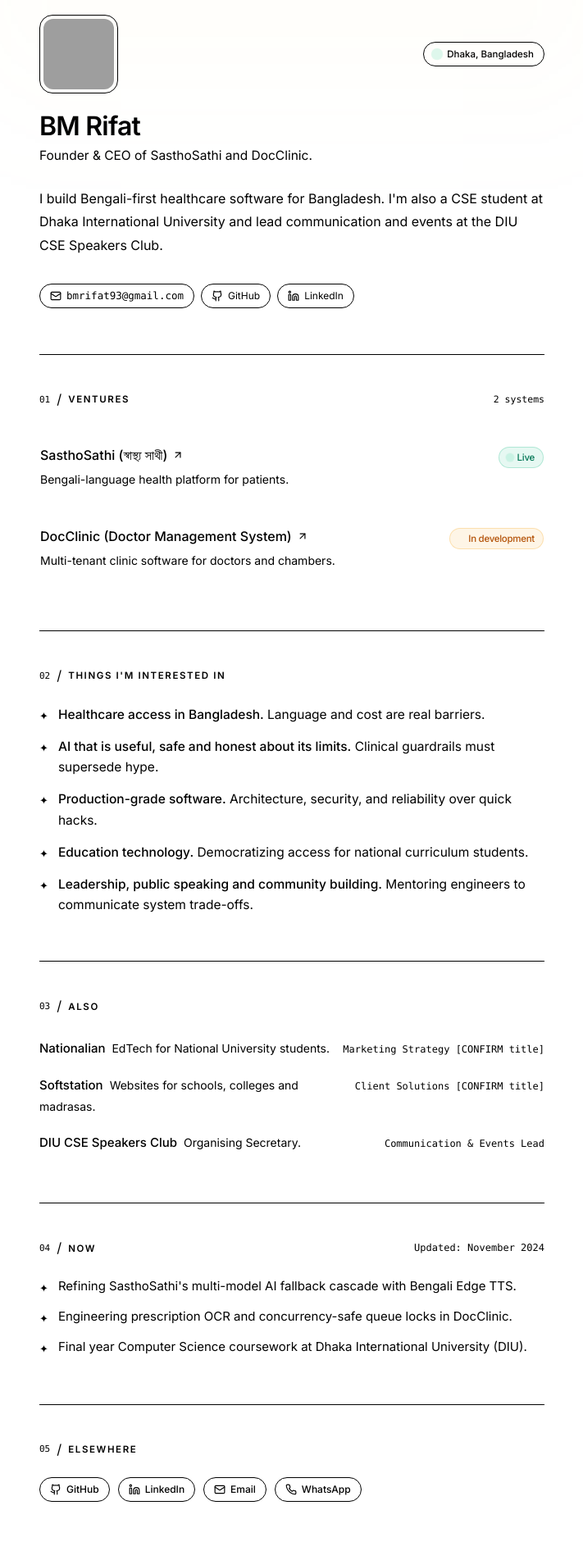
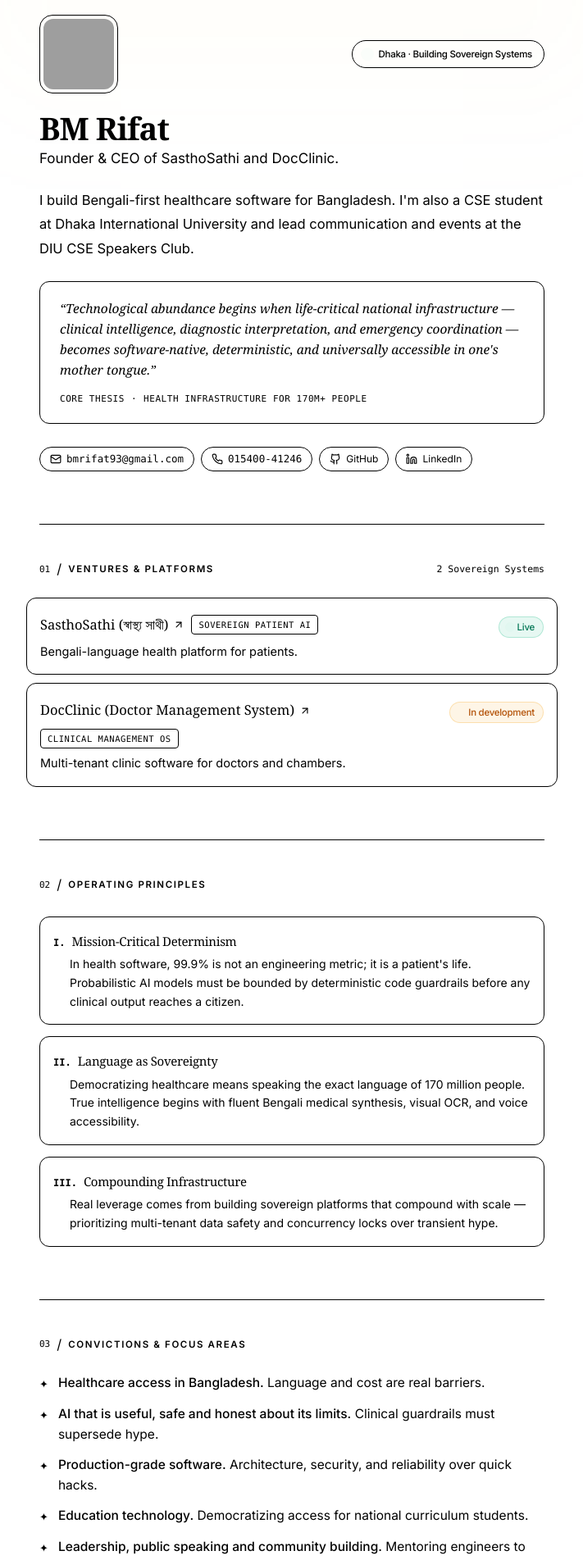
Before and after one commit to bmrifat/Bm_Rifat, a Next.js app: page /en in a window 1280 px wide. Shown: the part 80-1983 px from the top of the page at 82% size, without its empty margins (284-995 px from the left). Built offline with nearby package versions, Linux system fonts and the light colour scheme; grey boxes are pictures that could not be loaded.

Commit message:
feat: elevate founder presence with visionary thesis, operating principles, and sovereign platform architecture

```diff
--- a/src/app/[locale]/page.tsx
+++ b/src/app/[locale]/page.tsx
@@ -10,9 +10,9 @@ import {
   Mail,
   Github,
   Linkedin,
-  MapPin,
-  Sparkles,
   Phone,
+  ShieldCheck,
+  Cpu,
 } from "@/components/ui/Icons";
 
 export default async function HomePage({
@@ -26,13 +26,14 @@ export default async function HomePage({
   const loc = isBn ? "bn" : "en";
 
   return (
-    <div className="space-y-12 sm:space-y-14 pb-12">
-      {/* 1. HERO & BIO */}
+    <div className="space-y-12 sm:space-y-16 pb-16">
+      {/* 1. HERO & VISION */}
       <section className="space-y-6">
-        {/* Avatar & Availability Badge */}
-        <div className="flex items-center justify-between">
+        {/* Top bar: Portrait & Executive Operational Beacon */}
+        <div className="flex items-center justify-between gap-4">
           <div className="relative group">
-            <div className="w-20 h-20 sm:w-24 sm:h-24 rounded-2xl bg-gradient-to-br from-surface via-surface-subtle to-surface border border-border p-1 shadow-soft flex items-center justify-center transition-transform group-hover:scale-[1.02] overflow-hidden">
+            {/* Fine bezel frame with heirloom gold shimmer */}
+            <div className="w-20 h-20 sm:w-24 sm:h-24 rounded-2xl bg-gradient-to-br from-surface via-surface-subtle to-surface border border-gold/30 p-1 shadow-soft transition-transform group-hover:scale-[1.02] overflow-hidden relative">
               <Image
                 src={profile.avatar || "/rifat.jpg"}
                 alt={profile.name}
@@ -44,40 +45,65 @@ export default async function HomePage({
             </div>
           </div>
 
-          <div className="inline-flex items-center gap-2 px-3 py-1 rounded-full text-[12px] bg-surface border border-border/80 text-muted shadow-soft">
+          <div className="inline-flex items-center gap-2.5 px-3.5 py-1.5 rounded-full text-[11.5px] bg-surface/90 border border-border/90 text-muted shadow-soft">
             <span className="relative flex h-2 w-2">
               <span className="animate-ping absolute inline-flex h-full w-full rounded-full bg-emerald-400 opacity-75" />
               <span className="relative inline-flex rounded-full h-2 w-2 bg-live" />
             </span>
-            <span className="text-text font-medium text-[11.5px]">
-              {isBn ? "ঢাকা, বাংলাদেশ" : "Dhaka, Bangladesh"}
+            <span className="text-text font-medium text-[11.5px] tracking-tight">
+              {isBn ? "ঢাকা · সক্রিয় আর্কিটেকচার ও উদ্ভাবন" : "Dhaka · Building Sovereign Systems"}
             </span>
           </div>
         </div>
 
         {/* Identity Headings */}
-        <div className="space-y-1.5">
-          <h1 className="text-2xl sm:text-[32px] font-semibold text-text tracking-tight">
+        <div className="space-y-2">
+          <div className="flex items-center gap-2">
+            <h1 className="text-3xl sm:text-[38px] font-semibold text-text tracking-tight font-serif">
               {profile.name}
             </h1>
-          <p className="text-[15.5px] text-muted font-normal">
+          </div>
+          <p className="text-[16px] sm:text-[17px] text-muted font-normal leading-snug">
             {profile.tagline[loc]}
           </p>
         </div>
 
-        {/* Bio */}
-        <p className="text-[16px] text-text leading-[1.8] max-w-prose">
+        {/* Executive Bio */}
+        <p className="text-[16px] sm:text-[16.5px] text-text leading-[1.8] max-w-prose">
           {profile.bio[loc]}
         </p>
 
-        {/* Quick Presence Badges */}
-        <div className="pt-2 flex flex-wrap items-center gap-2 text-xs">
+        {/* Founder Thesis / Core Manifesto Box */}
+        {profile.thesis && (
+          <div className="p-4 sm:p-5 rounded-xl bg-surface/80 border border-border/80 shadow-soft relative overflow-hidden">
+            <div className="absolute top-0 left-0 bottom-0 w-1 bg-gradient-to-b from-gold via-accent to-gold" />
+            <p className="text-[14.5px] sm:text-[15.5px] text-text/90 italic font-serif leading-relaxed pl-1">
+              &ldquo;{profile.thesis[loc]}&rdquo;
+            </p>
+            <div className="mt-3 flex items-center gap-2 text-[11px] uppercase font-mono tracking-wider text-muted/80 pl-1">
+              <span className="text-gold font-medium">Core Thesis</span>
+              <span>·</span>
+              <span>Health Infrastructure for 170M+ People</span>
+            </div>
+          </div>
+        )}
+
+        {/* Quick Presence & Direct Connection */}
+        <div className="pt-1 flex flex-wrap items-center gap-2 text-xs">
           <a
             href={`mailto:${profile.email}`}
             className="inline-flex items-center gap-1.5 px-3 py-1.5 rounded-full bg-surface border border-border/80 text-text hover:border-accent hover:text-accent shadow-soft transition-all"
           >
             <Mail className="w-3.5 h-3.5 text-muted/70" />
             <span className="font-mono text-[12.5px]">{profile.email}</span>
+          </a>
+
+          <a
+            href={`tel:${profile.phone}`}
+            className="inline-flex items-center gap-1.5 px-3 py-1.5 rounded-full bg-surface border border-border/80 text-text hover:border-accent hover:text-accent shadow-soft transition-all"
+          >
+            <Phone className="w-3.5 h-3.5 text-muted/70" />
+            <span className="font-mono text-[12.5px]">{profile.displayPhone}</span>
           </a>
 
           <a
@@ -102,37 +128,47 @@ export default async function HomePage({
         </div>
       </section>
 
-      {/* 2. VENTURES SECTION */}
+      {/* 2. VENTURES (SOVEREIGN PLATFORMS) */}
       <section className="space-y-4 pt-10 border-t border-border/70">
         <div className="flex items-center justify-between pb-1">
           <div className="flex items-center gap-2">
             <span className="font-mono text-[11px] text-muted/60">01</span>
             <span className="text-border">/</span>
             <h2 className="text-[11.5px] uppercase tracking-[0.14em] text-muted/90 font-semibold">
-              {isBn ? "উদ্যোগসমূহ" : "Ventures"}
+              {isBn ? "উদ্যোগ ও প্ল্যাটফর্মসমূহ" : "Ventures & Platforms"}
             </h2>
           </div>
           <span className="text-[11.5px] text-muted/60 font-mono">
-            {ventures.length} {isBn ? "টি উদ্যোগ" : "systems"}
+            {ventures.length} {isBn ? "টি অবকাঠামো প্ল্যাটফর্ম" : "Sovereign Systems"}
           </span>
         </div>
 
-        <div className="space-y-2">
+        <div className="space-y-2.5">
           {ventures.map((venture) => (
             <div
               key={venture.slug}
-              className="group relative -mx-3 sm:-mx-4 p-3.5 sm:p-4 rounded-xl hover:bg-surface/90 hover:shadow-soft border border-transparent hover:border-border/70 transition-all duration-200"
+              className="group relative -mx-3 sm:-mx-4 p-4 sm:p-4.5 rounded-xl bg-surface/50 hover:bg-surface hover:shadow-soft border border-border/60 hover:border-border transition-all duration-200"
             >
               <div className="flex flex-col sm:flex-row sm:items-baseline sm:justify-between gap-1.5 sm:gap-4">
-                <div className="space-y-1">
+                <div className="space-y-1.5">
+                  <div className="flex items-center gap-2 flex-wrap">
                     <Link
                       href={`/ventures/${venture.slug}`}
-                    className="font-medium text-[16px] text-text group-hover:text-accent transition-colors inline-flex items-center gap-1.5"
+                      className="font-medium text-[16.5px] text-text group-hover:text-accent transition-colors inline-flex items-center gap-1.5"
                     >
-                    <span>{venture.name[loc]}</span>
+                      <span className="font-serif">{venture.name[loc]}</span>
                       <ArrowUpRight className="w-3.5 h-3.5 text-muted/40 group-hover:text-accent group-hover:translate-x-0.5 group-hover:-translate-y-0.5 transition-all" />
                     </Link>
-                  <p className="text-muted text-[14px] leading-relaxed">
+
+                    {/* Architecture tag */}
+                    <span className="text-[10.5px] font-mono uppercase tracking-wider text-muted/70 bg-surface-subtle px-2 py-0.5 rounded border border-border/60">
+                      {venture.slug === "sasthosathi"
+                        ? "Sovereign Patient AI"
+                        : "Clinical Management OS"}
+                    </span>
+                  </div>
+
+                  <p className="text-muted text-[14.5px] leading-relaxed">
                     {venture.tagline[loc]}
                   </p>
                 </div>
@@ -146,17 +182,51 @@ export default async function HomePage({
         </div>
       </section>
 
-      {/* 3. THINGS I'M INTERESTED IN */}
+      {/* 3. OPERATING PRINCIPLES (THE FOUNDER'S PHILOSOPHY) */}
+      {profile.operatingPrinciples && (
         <section className="space-y-4 pt-10 border-t border-border/70">
           <div className="flex items-center gap-2 pb-1">
             <span className="font-mono text-[11px] text-muted/60">02</span>
             <span className="text-border">/</span>
             <h2 className="text-[11.5px] uppercase tracking-[0.14em] text-muted/90 font-semibold">
-            {isBn ? "আগ্রহের বিষয়সমূহ" : "Things I'm interested in"}
+              {isBn ? "কাজের দর্শন ও মূলনীতি" : "Operating Principles"}
             </h2>
           </div>
 
-        <ul className="space-y-3.5 text-[15.5px] text-text leading-relaxed">
+          <div className="space-y-3.5 pt-1">
+            {profile.operatingPrinciples.map((item, idx) => (
+              <div
+                key={idx}
+                className="p-3.5 sm:p-4 rounded-xl bg-surface/40 border border-border/60 hover:bg-surface hover:border-border/80 transition-colors space-y-1"
+              >
+                <div className="flex items-baseline gap-2">
+                  <span className="font-mono text-[12px] text-gold font-bold">
+                    {item.num}.
+                  </span>
+                  <h3 className="font-serif font-medium text-[15px] text-text">
+                    {item.title[loc]}
+                  </h3>
+                </div>
+                <p className="text-[14px] text-muted leading-relaxed pl-5">
+                  {item.desc[loc]}
+                </p>
+              </div>
+            ))}
+          </div>
+        </section>
+      )}
+
+      {/* 4. CONVICTIONS & INTERESTS */}
+      <section className="space-y-4 pt-10 border-t border-border/70">
+        <div className="flex items-center gap-2 pb-1">
+          <span className="font-mono text-[11px] text-muted/60">03</span>
+          <span className="text-border">/</span>
+          <h2 className="text-[11.5px] uppercase tracking-[0.14em] text-muted/90 font-semibold">
+            {isBn ? "দূরদর্শিতা ও আগ্রহের বিষয়" : "Convictions & Focus Areas"}
+          </h2>
+        </div>
+
+        <ul className="space-y-3 text-[15px] sm:text-[15.5px] text-text leading-relaxed">
           {profile.interests.map((item, idx) => (
             <li key={idx} className="flex items-start gap-3">
               <span className="text-accent/60 select-none text-[13px] mt-1 shrink-0">✦</span>
@@ -169,21 +239,21 @@ export default async function HomePage({
         </ul>
       </section>
 
-      {/* 4. ALSO (OTHER ACTIVITIES) */}
+      {/* 5. ALSO (INSTITUTIONAL ROLES & VENTURES) */}
       <section className="space-y-4 pt-10 border-t border-border/70">
         <div className="flex items-center gap-2 pb-1">
-          <span className="font-mono text-[11px] text-muted/60">03</span>
+          <span className="font-mono text-[11px] text-muted/60">04</span>
           <span className="text-border">/</span>
           <h2 className="text-[11.5px] uppercase tracking-[0.14em] text-muted/90 font-semibold">
-            {isBn ? "অন্যান্য কার্যক্রম" : "Also"}
+            {isBn ? "প্রাতিষ্ঠানিক দায়িত্ব ও ভূমিকা" : "Institutional Roles"}
           </h2>
         </div>
 
-        <div className="space-y-2.5 text-[15px]">
+        <div className="space-y-2 text-[15px]">
           {profile.also.map((item, idx) => (
             <div
               key={idx}
-              className="flex flex-col sm:flex-row sm:items-baseline justify-between gap-1 py-1 px-3 -mx-3 rounded-lg hover:bg-surface/50 transition-colors"
+              className="flex flex-col sm:flex-row sm:items-baseline justify-between gap-1 py-1.5 px-3 -mx-3 rounded-lg hover:bg-surface/50 transition-colors"
             >
               <div>
                 <span className="font-medium text-text">{item.name}</span>
@@ -197,14 +267,14 @@ export default async function HomePage({
         </div>
       </section>
 
-      {/* 5. NOW */}
+      {/* 6. NOW */}
       <section className="space-y-4 pt-10 border-t border-border/70">
         <div className="flex items-center justify-between pb-1">
           <div className="flex items-center gap-2">
-            <span className="font-mono text-[11px] text-muted/60">04</span>
+            <span className="font-mono text-[11px] text-muted/60">05</span>
             <span className="text-border">/</span>
             <h2 className="text-[11.5px] uppercase tracking-[0.14em] text-muted/90 font-semibold">
-              {isBn ? "বর্তমান ব্যস্ততা" : "Now"}
+              {isBn ? "বর্তমান রোডম্যাপ ও ব্যস্ততা" : "Active Focus"}
             </h2>
           </div>
           <span className="text-[12px] text-muted/70 font-mono">
@@ -212,23 +282,23 @@ export default async function HomePage({
           </span>
         </div>
 
-        <ul className="space-y-3 text-[15px] text-text leading-relaxed">
+        <ul className="space-y-3 text-[14.5px] sm:text-[15px] text-text leading-relaxed">
           {profile.now.bullets.map((bullet, idx) => (
             <li key={idx} className="flex items-start gap-3">
-              <span className="text-accent/60 select-none text-[13px] mt-1 shrink-0">✦</span>
+              <span className="text-gold/80 select-none text-[13px] mt-1 shrink-0">✦</span>
               <span className="text-text">{bullet[loc]}</span>
             </li>
           ))}
         </ul>
       </section>
 
-      {/* 6. ELSEWHERE */}
+      {/* 7. ELSEWHERE */}
       <section className="space-y-3 pt-10 border-t border-border/70">
         <div className="flex items-center gap-2 pb-1">
-          <span className="font-mono text-[11px] text-muted/60">05</span>
+          <span className="font-mono text-[11px] text-muted/60">06</span>
           <span className="text-border">/</span>
           <h2 className="text-[11.5px] uppercase tracking-[0.14em] text-muted/90 font-semibold">
-            {isBn ? "অন্যান্য মাধ্যম" : "Elsewhere"}
+            {isBn ? "সরাসরি যোগাযোগের মাধ্যম" : "Direct Channels"}
           </h2>
         </div>
 
@@ -237,7 +307,7 @@ export default async function HomePage({
             href={profile.github}
             target="_blank"
             rel="noopener noreferrer"
-            className="inline-flex items-center gap-1.5 px-3 py-1.5 rounded-full bg-surface border border-border/80 text-xs font-medium text-muted hover:text-text hover:border-text/40 shadow-soft transition-all"
+            className="inline-flex items-center gap-1.5 px-3.5 py-1.5 rounded-full bg-surface border border-border/80 text-xs font-medium text-muted hover:text-text hover:border-text/40 shadow-soft transition-all"
           >
             <Github className="w-3.5 h-3.5" />
             <span>GitHub</span>
@@ -247,7 +317,7 @@ export default async function HomePage({
             href={profile.linkedin}
             target="_blank"
             rel="noopener noreferrer"
-            className="inline-flex items-center gap-1.5 px-3 py-1.5 rounded-full bg-surface border border-border/80 text-xs font-medium text-muted hover:text-text hover:border-text/40 shadow-soft transition-all"
+            className="inline-flex items-center gap-1.5 px-3.5 py-1.5 rounded-full bg-surface border border-border/80 text-xs font-medium text-muted hover:text-text hover:border-text/40 shadow-soft transition-all"
           >
             <Linkedin className="w-3.5 h-3.5" />
             <span>LinkedIn</span>
@@ -255,7 +325,7 @@ export default async function HomePage({
 
           <a
             href={`mailto:${profile.email}`}
-            className="inline-flex items-center gap-1.5 px-3 py-1.5 rounded-full bg-surface border border-border/80 text-xs font-medium text-text hover:text-accent hover:border-accent shadow-soft transition-all"
+            className="inline-flex items-center gap-1.5 px-3.5 py-1.5 rounded-full bg-surface border border-border/80 text-xs font-medium text-text hover:text-accent hover:border-accent shadow-soft transition-all"
           >
             <Mail className="w-3.5 h-3.5 text-muted/70" />
             <span>Email</span>
@@ -265,7 +335,7 @@ export default async function HomePage({
             href={profile.whatsapp}
             target="_blank"
             rel="noopener noreferrer"
-            className="inline-flex items-center gap-1.5 px-3 py-1.5 rounded-full bg-surface border border-border/80 text-xs font-medium text-text hover:text-live hover:border-live shadow-soft transition-all"
+            className="inline-flex items-center gap-1.5 px-3.5 py-1.5 rounded-full bg-surface border border-border/80 text-xs font-medium text-text hover:text-live hover:border-live shadow-soft transition-all"
           >
             <Phone className="w-3.5 h-3.5 text-live" />
             <span>WhatsApp</span>
--- a/src/components/layout/Footer.tsx
+++ b/src/components/layout/Footer.tsx
@@ -8,10 +8,15 @@ export const Footer: React.FC = () => {
   const t = useTranslations("footer");
 
   return (
-    <footer className="mt-20 pt-8 pb-14 border-t border-border/70 text-[12.5px] text-muted">
-      <div className="flex items-center justify-between">
-        <span>© 2026 BM Rifat</span>
-        <div className="flex items-center gap-4">
+    <footer className="mt-20 pt-8 pb-14 border-t border-border/70 text-[12.5px] text-muted space-y-3">
+      <div className="flex flex-col sm:flex-row sm:items-center justify-between gap-2">
+        <div className="flex items-center gap-2">
+          <span className="font-serif font-medium text-text">BM Rifat</span>
+          <span className="text-border">·</span>
+          <span className="text-[12px] font-mono text-muted/70">Sovereign Healthcare Infrastructure</span>
+        </div>
+        <div className="flex items-center gap-4 text-xs">
+          <span>© 2026</span>
           <Link
             href="/contact"
             className="hover:text-text transition-colors underline underline-offset-4 decoration-border/80 hover:decoration-text"
--- a/src/data/profile.ts
+++ b/src/data/profile.ts
@@ -17,6 +17,47 @@ export const profile = {
   whatsapp: "https://wa.me/8801540041246",
   github: "https://github.com/bmrifat",
   linkedin: "https://linkedin.com/in/TODO_PROVIDE_LINKEDIN", // [TODO_PROVIDE_LINKEDIN]
+
+  thesis: {
+    en: "Technological abundance begins when life-critical national infrastructure — clinical intelligence, diagnostic interpretation, and emergency coordination — becomes software-native, deterministic, and universally accessible in one's mother tongue.",
+    bn: "একটি জাতির টেকসই সমৃদ্ধি তখনই শুরু হয়, যখন তার জীবন-সংশ্লিষ্ট মৌলিক সেবাগুলো — ক্লিনিক্যাল ইন্টেলিজেন্স, ডায়াগনস্টিক রিপোর্ট বিশ্লেষণ ও জরুরি স্বাস্থ্য নেটওয়ার্ক — সফটওয়্যার-নেটিভ, শতভাগ নির্ভুল এবং সাধারণ মানুষের মাতৃভাষায় সহজে সবার কাছে পৌঁছে যায়।",
+  },
+
+  operatingPrinciples: [
+    {
+      num: "I",
+      title: {
+        en: "Mission-Critical Determinism",
+        bn: "কঠোর নির্ভুলতা ও জীবন-সুরক্ষা",
+      },
+      desc: {
+        en: "In health software, 99.9% is not an engineering metric; it is a patient's life. Probabilistic AI models must be bounded by deterministic code guardrails before any clinical output reaches a citizen.",
+        bn: "স্বাস্থ্য প্রযুক্তিতে ৯৯.৯% কেবল কোনো আপটাইম মেট্রিক নয়, এটি একজন রোগীর জীবন। এআই-এর যেকোনো আউটপুট রোগীর স্ক্রিনে পৌঁছানোর আগেই সুনির্দিষ্ট কোড-লেভেল ফিল্টার দিয়ে ভ্যালিডেট হতে হবে।",
+      },
+    },
+    {
+      num: "II",
+      title: {
+        en: "Language as Sovereignty",
+        bn: "ভাষাগত সার্বভৌমত্ব ও সমঅধিকার",
+      },
+      desc: {
+        en: "Democratizing healthcare means speaking the exact language of 170 million people. True intelligence begins with fluent Bengali medical synthesis, visual OCR, and voice accessibility.",
+        bn: "১৭ কোটি মানুষের স্বাস্থ্যসেবায় প্রযুক্তি প্রয়োগ করতে হলে তাদের মুখের ভাষায় কথা বলতে হবে। বাংলায় মেডিকেল টার্মিনোলজি ও অডিও সিন্থেসিস সাধারণ মানুষের সবচেয়ে বড় সুরক্ষা।",
+      },
+    },
+    {
+      num: "III",
+      title: {
+        en: "Compounding Infrastructure",
+        bn: "দীর্ঘমেয়াদী টেকসই আর্কিটেকচার",
+      },
+      desc: {
+        en: "Real leverage comes from building sovereign platforms that compound with scale — prioritizing multi-tenant data safety and concurrency locks over transient hype.",
+        bn: "আসল প্রভাব আসে এমন সিস্টেম তৈরি থেকে যা প্রতিটি নতুন দিনে আরও দ্রুত, সাশ্রয়ী ও স্থিতিস্থাপক হয় — সাময়িক সুবিধার চেয়ে কঠোর টেন্যান্ট আইসোলেশন ও ডেটা সিকিউরিটির অগ্রাধিকার।",
+      },
+    },
+  ],
 
   interests: [
     {
--- a/src/styles/tokens.css
+++ b/src/styles/tokens.css
@@ -10,12 +10,14 @@
   --border-subtle: #eae4d8;
   --accent: #09618c;
   --accent-hover: #074f72;
+  --gold: #8f6b2f;
+  --gold-subtle: rgba(143, 107, 47, 0.08);
   --live: #15803d;
   --building: #b45309;
 }
 
 .dark {
-  /* Warm espresso obsidian with cream accents */
+  /* Warm espresso obsidian with cream & heirloom gold accents */
   --bg: #151412;
   --surface: #1e1d1a;
   --surface-subtle: #272522;
@@ -26,6 +28,8 @@
   --border-subtle: #24221f;
   --accent: #38bdf8;
   --accent-hover: #7dd3fc;
+  --gold: #dfb15b;
+  --gold-subtle: rgba(223, 177, 91, 0.12);
   --live: #34d399;
   --building: #fbbf24;
 }
--- a/tailwind.config.ts
+++ b/tailwind.config.ts
@@ -22,6 +22,10 @@ const config: Config = {
           DEFAULT: "var(--accent)",
           hover: "var(--accent-hover)",
         },
+        gold: {
+          DEFAULT: "var(--gold)",
+          subtle: "var(--gold-subtle)",
+        },
         live: "var(--live)",
         building: "var(--building)",
       },
```
Lines whose indentation alone changed are shown as unchanged.
